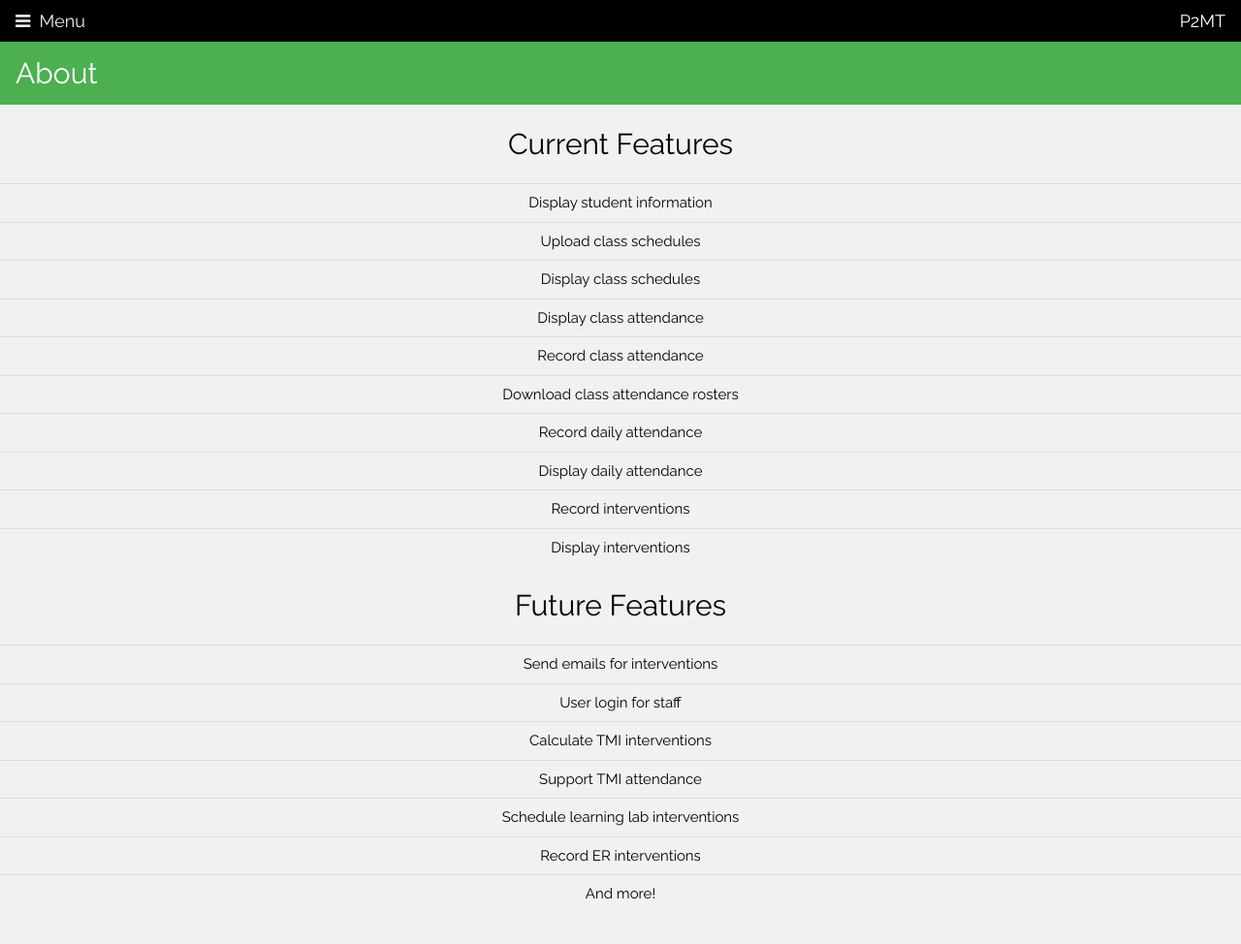
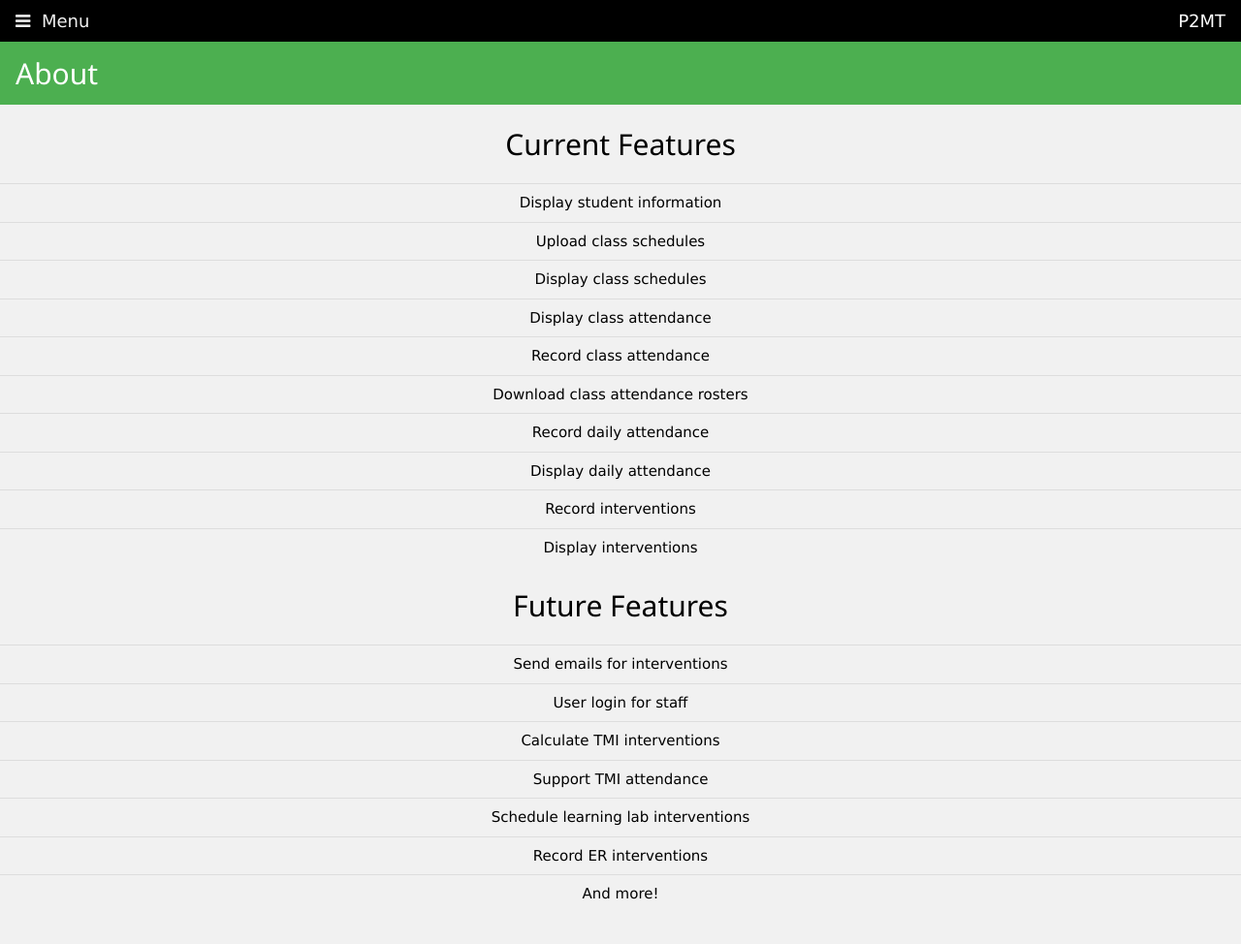
Before and after one commit to phase2team/stemtest, a Flask app: page /about in a window 1280 px wide. Shown: the whole page at 97% size. Run offline with Flask 2, Linux system fonts and the light colour scheme.

Commit message:
Removed Raleway font resolve bold font issue with header rows

```diff
--- a/P2MT_App/templates/layout.html
+++ b/P2MT_App/templates/layout.html
@@ -10,9 +10,9 @@
 <link rel="stylesheet" href="https://www.w3schools.com/w3css/4/w3.css">
 <link rel="stylesheet" href="{{ url_for('static', filename="main.css") }}">
 
-<link rel="stylesheet" href="https://fonts.googleapis.com/css?family=Raleway">
+<!-- <link rel="stylesheet" href="https://fonts.googleapis.com/css?family=Raleway"> -->
 <link rel="stylesheet" href="https://cdnjs.cloudflare.com/ajax/libs/font-awesome/4.7.0/css/font-awesome.min.css">
-<style>
+<!-- <style>
     html,
     body,
     h1,
@@ -22,7 +22,7 @@
     h5 {
         font-family: "Raleway", sans-serif
     }
-</style>
+</style> -->
 
 <body class="w3-light-grey">
 
```
